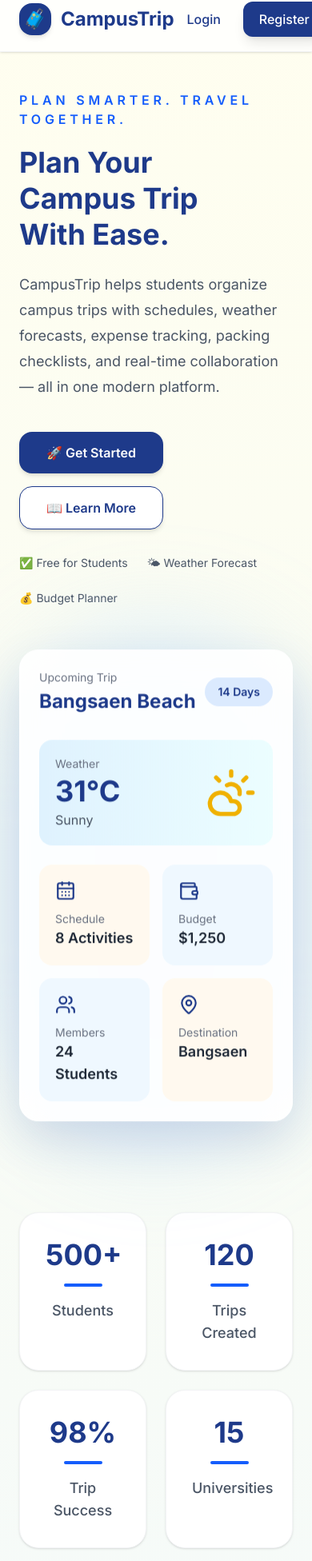
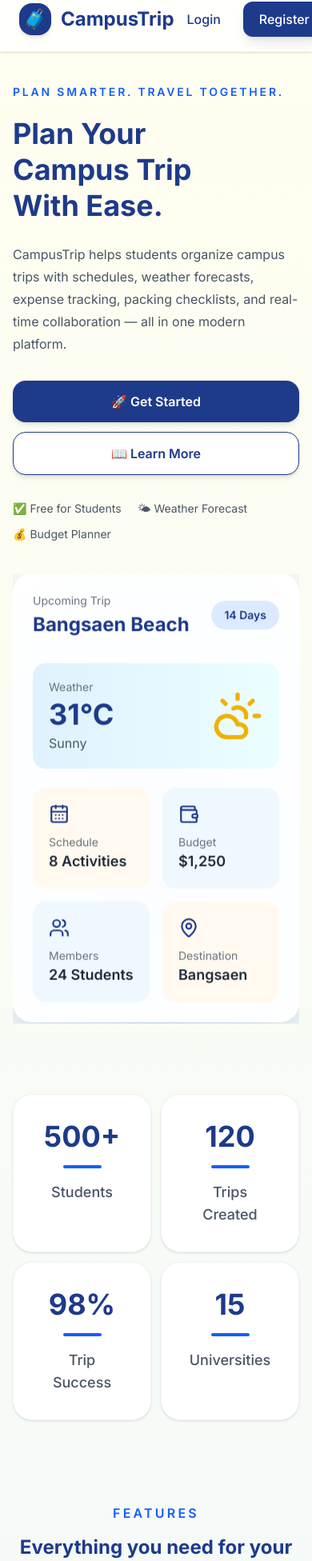
Before and after one commit to SawHsarDohSoe/campus-trip, a React app in the folder frontend/: page / in a window 390 px wide. Shown: the part 16-1968 px from the top of the page at 80% size. Built offline with nearby package versions, Linux system fonts and the light colour scheme; no server answers; the HTML template or start-up script is replaced by a standard one.

Commit message:
Update Landing.jsx

```diff
--- a/frontend/src/pages/Landing.jsx
+++ b/frontend/src/pages/Landing.jsx
@@ -11,35 +11,36 @@ import { useNavigate } from "react-router-dom";
 
 function Landing() {
   const navigate = useNavigate();
+
   return (
-    <div className="min-h-screen bg-gradient-to-b from-[#fffeef] via-[#eff8ff] to-[#ddefff]">
+    <div className="min-h-screen w-full overflow-x-hidden bg-gradient-to-b from-[#fffeef] via-[#eff8ff] to-[#ddefff]">
       <BackgroundShapes />
 
       <Navbar />
 
-      <main className="max-w-7xl mx-auto px-6 lg:px-10">
+      <main className="mx-auto w-full max-w-7xl px-4 sm:px-6 lg:px-10">
 
         {/* ================= HERO ================= */}
 
-        <section className="grid grid-cols-1 lg:grid-cols-2 gap-14 lg:gap-24 items-center min-h-[80vh] py-12 lg:py-16">
+        <section className="grid w-full grid-cols-1 items-center gap-10 py-10 sm:gap-14 sm:py-12 lg:grid-cols-2 lg:gap-24 lg:py-16">
 
           {/* Left */}
 
-          <div>
+          <div className="min-w-0">
 
-            <p className="uppercase tracking-[0.3em] font-semibold text-blue-600 mb-5">
+            <p className="mb-5 text-sm font-semibold uppercase tracking-[0.2em] text-blue-600 sm:text-base sm:tracking-[0.3em]">
               PLAN SMARTER. TRAVEL TOGETHER.
             </p>
 
-            <div className="hidden lg:inline-flex items-center gap-2 px-4 py-2 rounded-full bg-white shadow border border-blue-100 mb-6">
-              <span className="w-2 h-2 rounded-full bg-green-500"></span>
+            <div className="mb-6 hidden items-center gap-2 rounded-full border border-blue-100 bg-white px-4 py-2 shadow lg:inline-flex">
+              <span className="h-2 w-2 rounded-full bg-green-500"></span>
 
               <span className="text-sm font-medium text-gray-700">
                 Trusted by Student Organizations
               </span>
             </div>
 
-            <h1 className="text-4xl sm:text-5xl xl:text-7xl font-bold leading-tight text-[#1E3A8A]">
+            <h1 className="text-4xl font-bold leading-tight text-[#1E3A8A] sm:text-5xl xl:text-7xl">
               Plan Your
               <br />
               Campus Trip
@@ -47,14 +48,14 @@ function Landing() {
               With Ease.
             </h1>
 
-            <p className="mt-6 text-lg text-gray-600 leading-8 max-w-lg lg:max-w-xl">
+            <p className="mt-6 max-w-xl text-base leading-7 text-gray-600 sm:text-lg sm:leading-8">
               CampusTrip helps students organize campus trips with
               schedules, weather forecasts, expense tracking,
               packing checklists, and real-time collaboration —
               all in one modern platform.
             </p>
 
-            <div className="mt-10 flex flex-col sm:flex-row gap-4 items-start">
+            <div className="mt-8 flex w-full flex-col gap-3 sm:mt-10 sm:w-auto sm:flex-row sm:gap-4">
 
               <Button onClick={() => navigate("/register")}>
                 🚀 Get Started
@@ -73,7 +74,7 @@ function Landing() {
 
             </div>
 
-            <div className="flex flex-wrap gap-6 mt-8 text-sm text-gray-600">
+            <div className="mt-8 flex flex-wrap gap-x-5 gap-y-3 text-sm text-gray-600 sm:gap-6">
 
               <span>✅ Free for Students</span>
 
@@ -87,59 +88,78 @@ function Landing() {
 
           {/* Right */}
 
-          <div className="flex justify-center">
-            <DashboardPreview />
-          </div>
+          <div className="flex w-full min-w-0 justify-center overflow-hidden">
 
-        </section>
+            <div className="w-full min-w-0 max-w-[520px]">
 
-        {/* ================= SPACER ================= */}
+              <DashboardPreview />
 
-
-
-        {/* ================= STATS ================= */}
-
-        <section id="stats" className="py-16">
-
-          <div className="grid grid-cols-2 lg:grid-cols-4 gap-6">
-
-            <StatsCard number="500+" label="Students" />
-
-            <StatsCard number="120" label="Trips Created" />
-
-            <StatsCard number="98%" label="Trip Success" />
-
-            <StatsCard number="15" label="Universities" />
+            </div>
 
           </div>
 
         </section>
 
-        {/* ================= SPACER ================= */}
 
+        {/* ================= STATS ================= */}
+
+        <section
+          id="stats"
+          className="w-full py-12 sm:py-16"
+        >
+
+          <div className="grid w-full grid-cols-2 gap-3 sm:gap-6 lg:grid-cols-4">
+
+            <StatsCard
+              number="500+"
+              label="Students"
+            />
+
+            <StatsCard
+              number="120"
+              label="Trips Created"
+            />
+
+            <StatsCard
+              number="98%"
+              label="Trip Success"
+            />
+
+            <StatsCard
+              number="15"
+              label="Universities"
+            />
+
+          </div>
+
+        </section>
 
 
         {/* ================= FEATURES ================= */}
 
-        <section id="features" className="py-20">
+        <section
+          id="features"
+          className="w-full py-14 sm:py-20"
+        >
 
-          <div className="text-center mb-16">
+          <div className="mb-12 text-center sm:mb-16">
 
-            <p className="uppercase tracking-[0.3em] text-blue-600 font-semibold">
+            <p className="font-semibold uppercase tracking-[0.2em] text-blue-600 sm:tracking-[0.3em]">
               FEATURES
             </p>
 
-            <h2 className="text-2xl lg:text-4xl font-bold text-[#1E3A8A] mt-4">
+            <h2 className="mt-4 text-2xl font-bold leading-tight text-[#1E3A8A] sm:text-3xl lg:text-4xl">
               Everything you need for your trip
             </h2>
 
-            <p className="text-gray-600 mt-6 max-w-2xl mx-auto">
-              CampusTrip helps students organize, manage and enjoy every trip together.
+            <p className="mx-auto mt-6 max-w-2xl text-sm leading-6 text-gray-600 sm:text-base">
+              CampusTrip helps students organize, manage and enjoy
+              every trip together.
             </p>
 
           </div>
 
-          <div className="grid md:grid-cols-2 lg:grid-cols-4 gap-6">
+          <div className="grid w-full grid-cols-1 gap-4 sm:grid-cols-2 sm:gap-6 lg:grid-cols-4">
 
             <FeatureCard
               icon="🌤"
@@ -169,32 +189,32 @@ function Landing() {
 
         </section>
 
-        {/* ================= SPACER ================= */}
-
-
 
         {/* ================= WHY CHOOSE US ================= */}
 
-        <section id="about" className="py-20">
+        <section
+          id="about"
+          className="w-full py-14 sm:py-20"
+        >
 
-          <div className="text-center mb-16">
+          <div className="mb-12 text-center sm:mb-16">
 
-            <p className="uppercase tracking-[0.3em] text-blue-600 font-semibold">
+            <p className="font-semibold uppercase tracking-[0.2em] text-blue-600 sm:tracking-[0.3em]">
               WHY CHOOSE US
             </p>
 
-            <h2 className="text-2xl lg:text-4xl font-bold text-[#1E3A8A] mt-4">
+            <h2 className="mt-4 text-2xl font-bold leading-tight text-[#1E3A8A] sm:text-3xl lg:text-4xl">
               Everything Students Need
             </h2>
 
-            <p className="mt-5 text-gray-600 max-w-2xl mx-auto">
-              CampusTrip keeps your entire trip organized from planning
-              to arriving back home.
+            <p className="mx-auto mt-5 max-w-2xl text-sm leading-6 text-gray-600 sm:text-base">
+              CampusTrip keeps your entire trip organized from
+              planning to arriving back home.
             </p>
 
           </div>
 
-          <div className="grid md:grid-cols-2 lg:grid-cols-3 gap-8">
+          <div className="grid w-full grid-cols-1 gap-5 sm:grid-cols-2 lg:grid-cols-3 lg:gap-8">
 
             <InfoCard
               icon="🚌"
@@ -236,27 +256,27 @@ function Landing() {
 
         </section>
 
-        {/* ================= SPACER ================= */}
-
-
 
         {/* ================= HOW IT WORKS ================= */}
 
-        <section id="how-it-works" className="pt-16 pb-6">
+        <section
+          id="how-it-works"
+          className="w-full pt-12 pb-6 sm:pt-16"
+        >
 
-          <div className="text-center mb-16">
+          <div className="mb-12 text-center sm:mb-16">
 
-            <p className="uppercase tracking-[0.3em] text-blue-600 font-semibold">
+            <p className="font-semibold uppercase tracking-[0.2em] text-blue-600 sm:tracking-[0.3em]">
               HOW IT WORKS
             </p>
 
-            <h2 className="text-2xl lg:text-4xl font-bold text-[#1E3A8A] mt-4">
+            <h2 className="mt-4 text-2xl font-bold leading-tight text-[#1E3A8A] sm:text-3xl lg:text-4xl">
               Plan Your Trip in 3 Easy Steps
             </h2>
 
           </div>
 
-          <div className="grid md:grid-cols-3 gap-8">
+          <div className="grid w-full grid-cols-1 gap-5 sm:grid-cols-3 sm:gap-8">
 
             <StepCard
               number="1"
@@ -280,9 +300,8 @@ function Landing() {
 
         </section>
 
-        {/* ================= SPACER ================= */}
 
-
+        {/* ================= FOOTER ================= */}
 
         <Footer />
 
```
